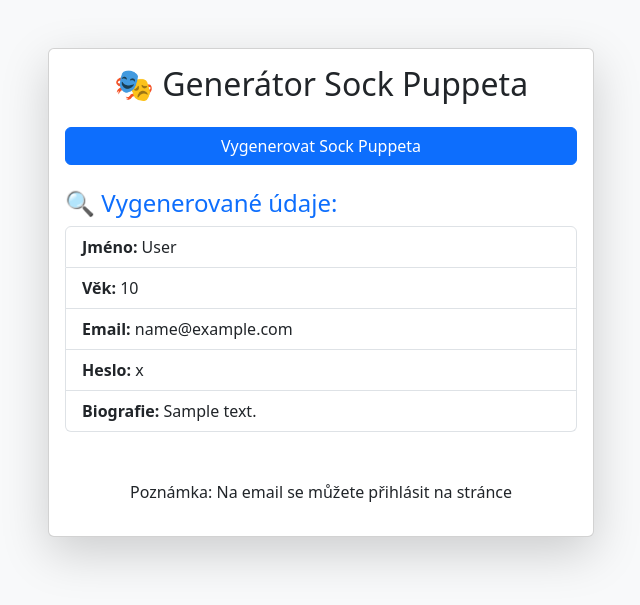
After one commit to Frose3/puppint_app, a Django app: template templates/sock.html in a window 1280 px wide. The commit adds this page. Shown: the top 605 px of the page, without its empty margins (319-959 px from the left). Run offline with Django 5.2, Linux system fonts and the light colour scheme; the template is opened without the code that fills it: most values are stand-ins (such as "Sample title", 1, 10 or a date in 2020); some libraries are stand-ins or nearby versions.

Commit message:
Refactor sockpuppet generation and add new template.
Updated the sockpuppet generation function to improve logic, including randomized login creation and adapted prompts. Added a new `sock.html` template to render the sockpuppet generator UI. Adjusted related files like `views.py`, `urls.py`, and `tempMail.py` for better functionality and API compatibility.

```diff
--- a/app/urls.py
+++ b/app/urls.py
@@ -4,5 +4,5 @@ from app import views
 urlpatterns = [
     path('', views.index, name='index'),
     path('shodan/', views.shodan, name='shodan'),
-    path('sockpuppet/', views.sock, name='sockpuppet'),
+    path('sockpuppet/', views.sock_view, name='sockpuppet'),
 ]
--- a/templates/shodan.html
+++ b/templates/shodan.html
@@ -2,7 +2,7 @@
 <html lang="en">
 <head>
     <meta charset="UTF-8">
-    <title>Title</title>
+    <title>Shodan</title>
       {% load bootstrap5 %}
       {% bootstrap_css %}
       {% bootstrap_javascript %}
--- /dev/null
+++ b/templates/sock.html
@@ -0,0 +1,48 @@
+<!DOCTYPE html>
+<html lang="en">
+<head>
+    <meta charset="UTF-8">
+    <title>Sock Puppet Generator</title>
+      {% load bootstrap5 %}
+      {% bootstrap_css %}
+      {% bootstrap_javascript %}
+
+</head>
+<body class="bg-light">
+    {% if error %}
+        <p style="color: red;">{{ error }}</p>
+    {% endif %}
+
+    <div class="container py-5">
+        <div class="row justify-content-center">
+            <div class="col-md-6">
+                <div class="card shadow-lg">
+                    <div class="card-body text-center">
+                        <h2 class="card-title mb-4">🎭 Generátor Sock Puppeta</h2>
+
+                        <form method="POST">
+                            {% csrf_token %}
+                            <button type="submit" class="btn btn-primary w-100">Vygenerovat Sock Puppeta</button>
+                        </form>
+
+                        {% if sockpuppet %}
+                        <div class="mt-4 text-start">
+                            <h4 class="text-primary">🔍 Vygenerované údaje:</h4>
+                            <ul class="list-group">
+                                <li class="list-group-item"><strong>Jméno:</strong> {{ sockpuppet.fullname }}</li>
+                                <li class="list-group-item"><strong>Věk:</strong> {{ sockpuppet.age }}</li>
+                                <li class="list-group-item"><strong>Email:</strong> {{ sockpuppet.email }}</li>
+                                <li class="list-group-item"><strong>Heslo:</strong> {{ sockpuppet.password }}</li>
+                                <li class="list-group-item"><strong>Biografie:</strong> {{ sockpuppet.bio }}</li>
+                            </ul>
+                            <br>
+                            <p class="text-center mt-4"> Poznámka: Na email se můžete přihlásit na stránce <a href="https://mail.tm/"></a></p>
+                        </div>
+                        {% endif %}
+                    </div>
+                </div>
+            </div>
+        </div>
+    </div>
+</body>
+</html>
```
Also changed, not shown: app/views.py (+5 -3 lines), osint_tools/sockpuppet.py (+26 -25 lines), osint_tools/tempMail.py (+7 -5 lines).
